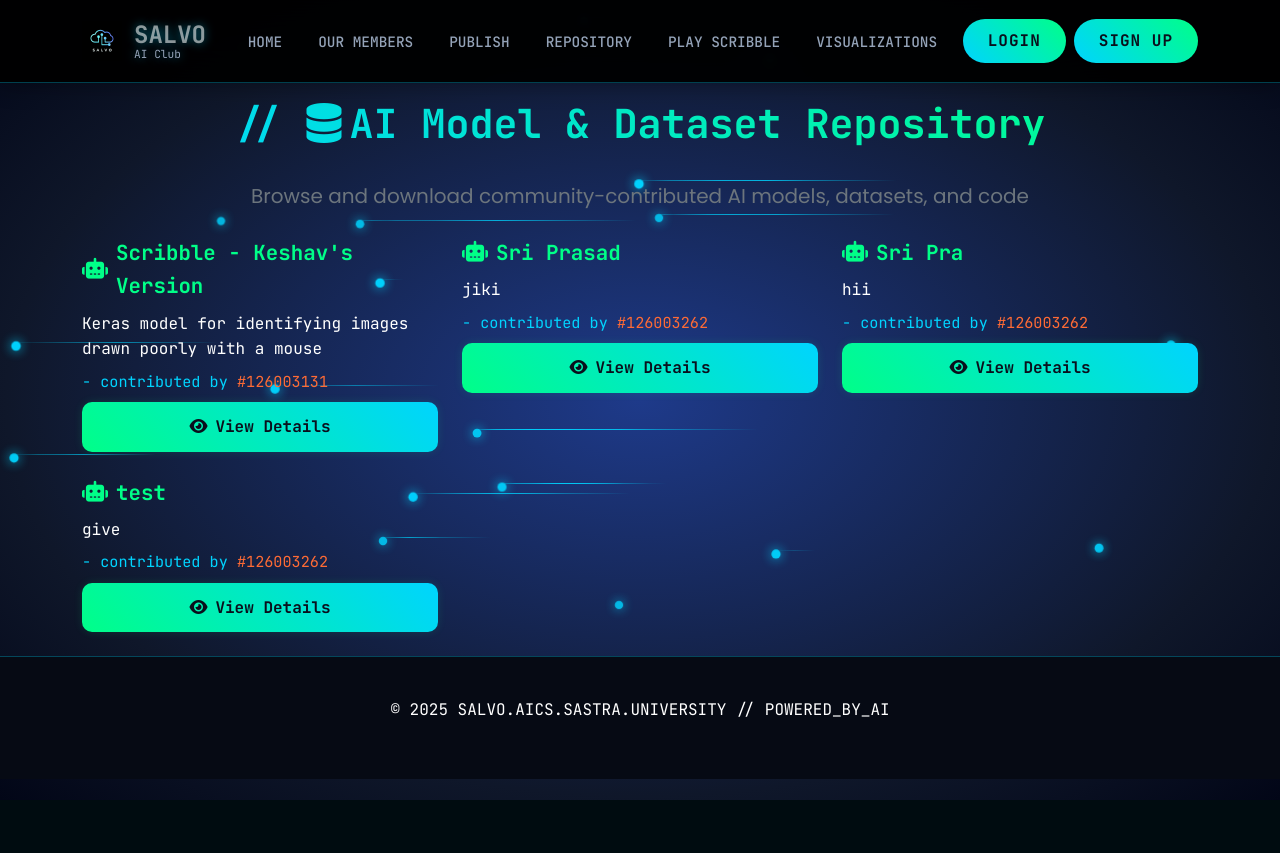
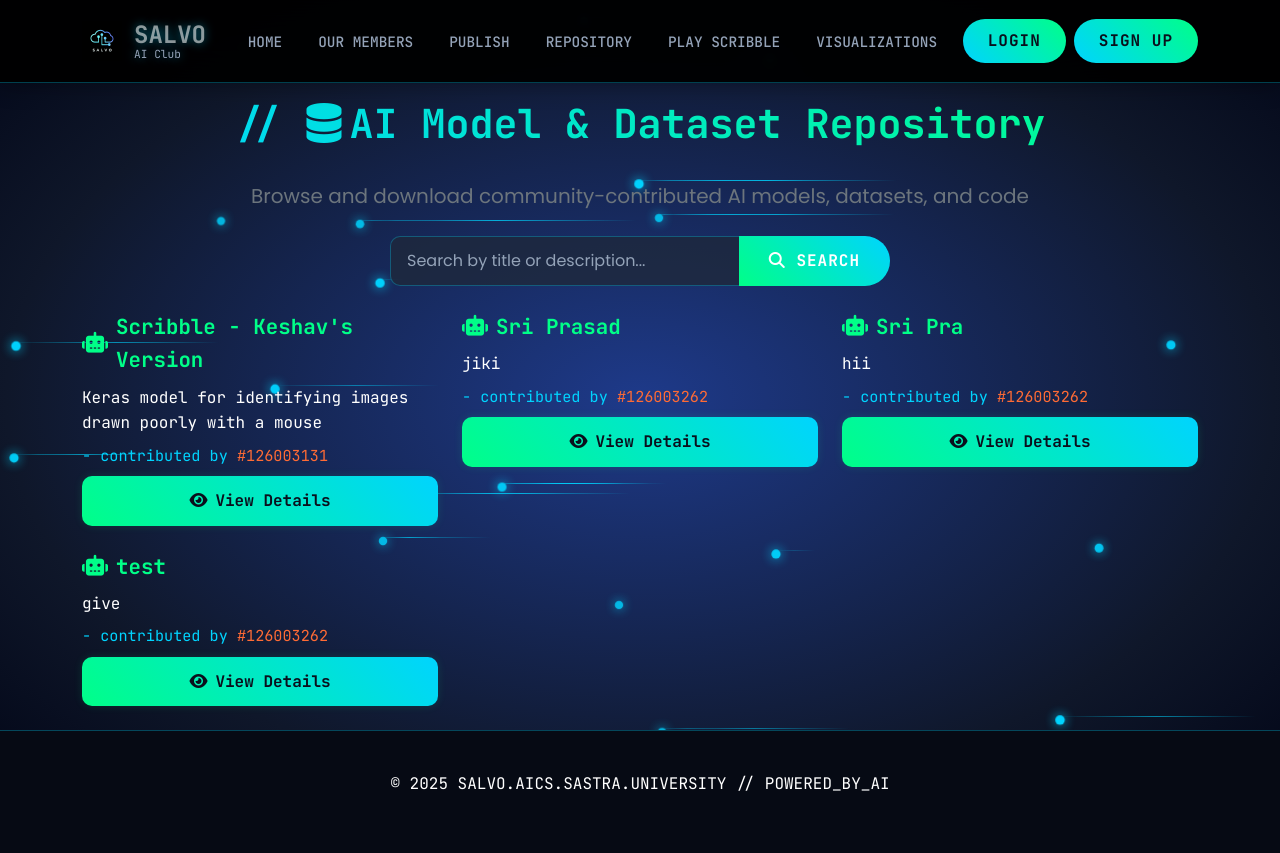
Before and after one commit to Hemanth-9087/SALVO-Website, a Django app: page /repo/ in a window 1280 px wide. Before the commit the page ends 800 px from the top, so only its background shows below. Run offline with Django 5.2, Linux system fonts and the light colour scheme; data comes from the database, SQL or seed files in the repository; parts of the project's set-up code (start-up, migrations or seed data) failed here and were passed over.

Commit message:
RL-ssd link-Repo-SearchFeature

```diff
--- a/requirements.txt
+++ b/requirements.txt
@@ -13,5 +13,3 @@ joblib==1.5.1
 scipy==1.15.3
 seaborn
 wordfreq
-djangorestframework
-django-cors-headers
--- a/salvo_website/AAAS/templates/AAAS/aaas_repository.html
+++ b/salvo_website/AAAS/templates/AAAS/aaas_repository.html
@@ -78,7 +78,17 @@
         <p class="text-secondary fs-5">Browse and download community-contributed AI models, datasets, and code</p>
     </div>
 
+    <form method="get" class="mb-4" style="max-width: 500px; margin: 0 auto;">
+        <div class="input-group">
+            <input type="text" name="q" class="form-control" placeholder="Search by title or description..." value="{{ query|default:'' }}">
+            <button class="btn btn-success" type="submit">
+                <i class="fas fa-search"></i> Search
+            </button>
+        </div>
+    </form>
+
     <div class="row">
+        {% if models %}
         {% for model in models %}
         <div class="col-lg-4 col-md-6 mb-4 d-flex">
             <div class="repo-card w-100 position-relative">
@@ -109,6 +119,12 @@
             </div>
         </div>
         {% endfor %}
+        {% else %}
+        <div class="col-12 text-center text-muted py-5">
+            <i class="fas fa-search fa-2x mb-3"></i>
+            <div>No results found for your search.</div>
+        </div>
+    {% endif %}
     </div>
 </div>
 
--- a/salvo_website/AAAS/views.py
+++ b/salvo_website/AAAS/views.py
@@ -4,6 +4,7 @@ from django.shortcuts import render, redirect, HttpResponse
 from django.urls import reverse
 from website.models import Account, Member
 from django.contrib import messages
+from django.db.models import Q
 # Create your views here.
 #define a function for upploading open source AI models and store the files by mapping it with models.py
 def upload_model(request):
@@ -48,8 +49,16 @@ def upload_model(request):
     return render(request, 'AAAS/post_openmodel.html')
 
 def aaas_repository(request):
-    # Fetch all models
-    models = AAAS.objects.all().order_by('-uploaded_at')
+    # Get search query from GET parameters
+    query = request.GET.get('q', '').strip()
+
+    # Filter models based on query
+    if query:
+        models = AAAS.objects.filter(
+            Q(name__icontains=query) | Q(description__icontains=query)
+        ).order_by('-uploaded_at')
+    else:
+        models = AAAS.objects.all().order_by('-uploaded_at')
 
     # Check if the current user is a member
     register_no = request.session.get('register_no')
@@ -58,6 +67,7 @@ def aaas_repository(request):
     return render(request, 'AAAS/aaas_repository.html', {
         'models': models,
         'member': member,  # Pass the member object to the template
+        'query': query,    # Pass the query to the template for display
     })
 
 def aaas_detail(request, model_id):
--- a/salvo_website/templates/account_dashboard.html
+++ b/salvo_website/templates/account_dashboard.html
@@ -70,7 +70,7 @@
             </h4>
         </div>
         <div class="search-container">
-            <input type="text" id="search-bar" class="form-control" placeholder="Search members by name..." autocomplete="off">
+            <input type="text" id="search-bar" class="form-control" placeholder="Search users by name..." autocomplete="off">
             <ul id="search-results" class="list-group position-absolute w-100 shadow-sm" style="z-index: 1000;"></ul>
         </div>
     </div>
--- a/salvo_website/templates/member_dashboard.html
+++ b/salvo_website/templates/member_dashboard.html
@@ -84,7 +84,7 @@
             </h4>
         </div>
         <div class="search-container">
-            <input type="text" id="search-bar" class="form-control" placeholder="Search members by name..." autocomplete="off">
+            <input type="text" id="search-bar" class="form-control" placeholder="Search users by name..." autocomplete="off">
             <ul id="search-results" class="list-group position-absolute w-100 shadow-sm" style="z-index: 1000;"></ul>
         </div>
     </div>
```
Also changed, not shown: salvo_website/visualizations/templates/visualizations/home.html (+26 -1 lines).
